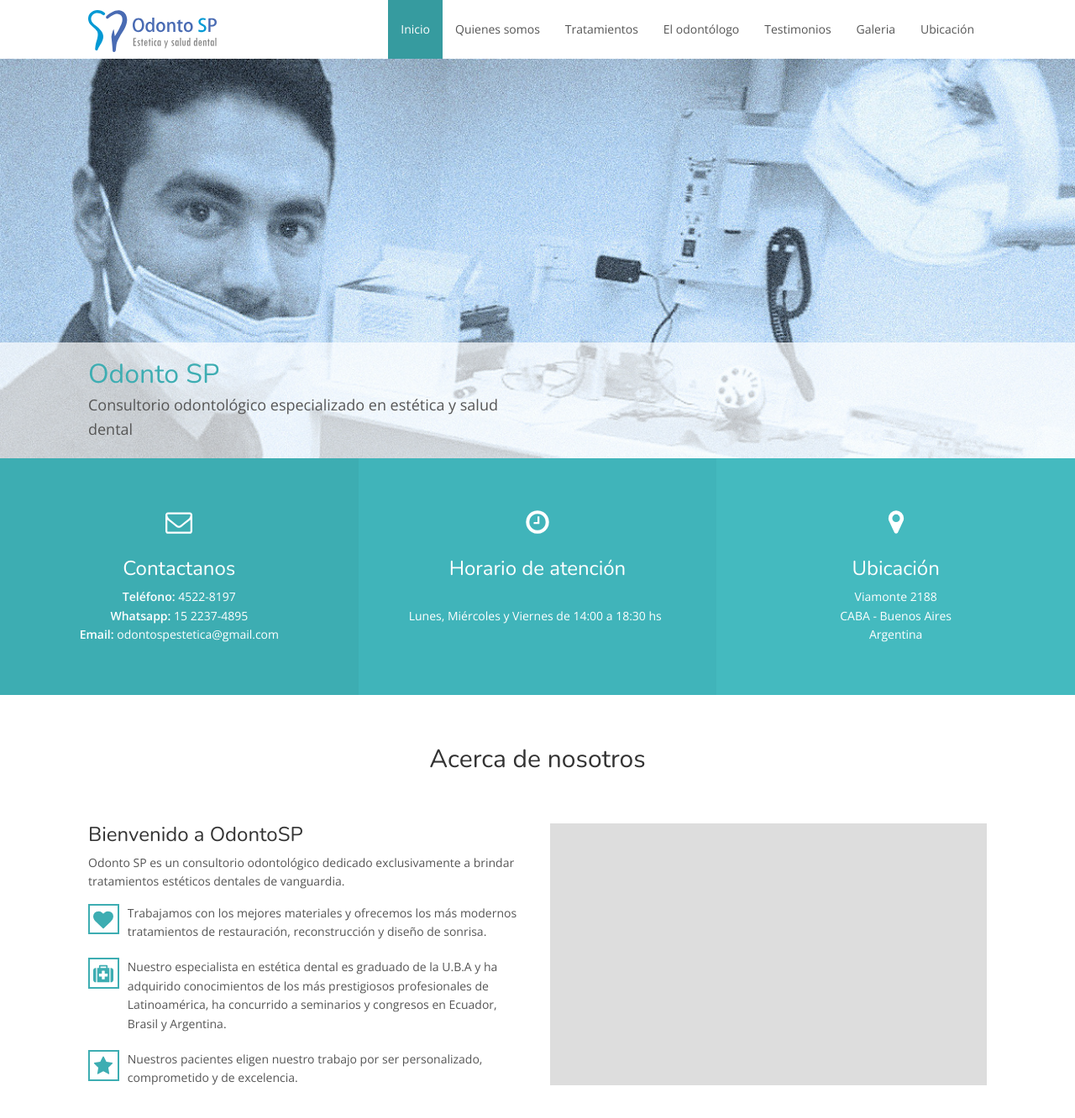
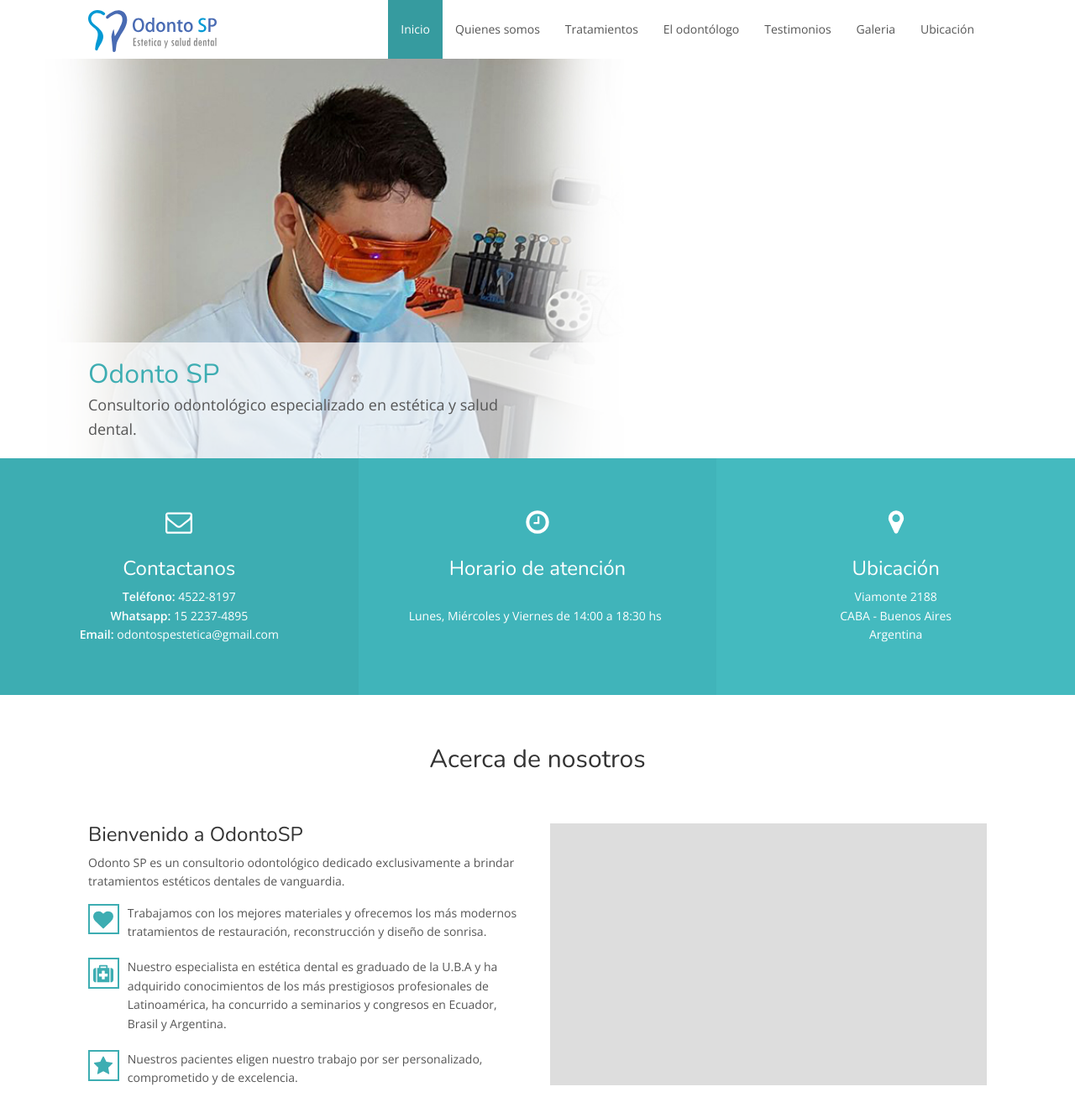
Before and after one commit to lucashpandolfo/lucashpandolfo, a Jekyll site: the page built from index.html, in a window 1280 px wide and 1400 px high. Shown: the top 1332 px of the window at 84% size. Built offline with Jekyll 4.4.1, drawn with Linux system fonts in a browser that asks for light colours; nearby versions of some CDN libraries; some of the changed text lies outside the part shown.

Commit message:
Nuevas fotos para el hero y el doctor. Arreglo un poco el formato del doctor. Icono en el mapa.

```diff
--- a/_config.yml
+++ b/_config.yml
@@ -9,7 +9,7 @@
 hero:
     hero_img: hero.jpg
     hero_title: Odonto SP
-    hero_description: Consultorio odontológico especializado en estética y salud dental
+    hero_description: Consultorio odontológico especializado en estética y salud dental.
 
 # Contact form
 api_token: # Enter API token here
--- a/_data/team.yml
+++ b/_data/team.yml
@@ -1,4 +1,4 @@
 name: Dr. Santiago Pandolfo
 description: Odontólogo U.B.A MN. <br> <strong>ESPECIALISTA EN ESTÉTICA DENTAL</strong>
 image: santiago.jpg
-text: Odontólogo graduado en la U.B.A se encuentra en permanente perfeccionamiento de sus conocimientos en estética dental.
+text: El odontólogo Santiago Pandolfo, graduado en la U.B.A, se especializa en las mas avanzadas técnicas de estética dental. Su atención a los detalles y su preocupación por sus pacientes hacen que sea un profesional sin igual. El doctor se encuentra en permanente perfeccionamiento de sus conocimientos en estética dental.
--- a/index.html
+++ b/index.html
@@ -146,35 +146,17 @@
 <!-- Start Our team -->
 <div id="team" class="team">
   <h2 class="section-title">El Odontólogo</h2>
-  <div class="team-container">
-    <div class="foto">
+  <div class="row team-container">
+    <div class="col-sm-12 col-md-6 doctor">
         <img src="{{ site.baseurl }}/img/{{ site.data.team.image }}" alt="{{ site.data.team.name }}">
         <h4>{{ site.data.team.name }}</h4>
-      <h8>{{ site.data.team.description }}</h6>
+        <h8>{{ site.data.team.description }}</h8>
     </div>
-    <div class="description">
-      <h2>{{ site.data.team.text }}</h2>
+    <div class="col-sm-12 col-md-6 description">
+        <h3>{{ site.data.team.text }}</h3>
     </div>
   </div>
 
-  <!--
-  <div id="team-carousel">
-    {% for member in site.data.team %}
-    <div class="expandable-box">
-      <div class="expandable-box-top">
-        <img src="{{ site.baseurl }}/img/{{ member.image }}" alt="{{ member.name }}">
-        <h4>{{ member.name }}</h4>
-      </div>
-      <div class="expandable-box-bottom">
-        <a href="mailto:{{ member.email }}" data-toggle="tooltip" data-placement="bottom" title="{{ member.email }}"><svg class="icon icon-envelope"><use xlink:href="#icon-envelope"></use></svg></a>
-        </a>
-        <a href="tel:{{ member.phone }}" data-toggle="tooltip" data-placement="bottom" title="{{ member.phone }}"><svg class="icon icon-phone"><use xlink:href="#icon-phone"></use></svg></a>
-        </a>
-      </div>
-    </div>
-    {% endfor %}
-    </div>
-    -->
 </div>
 <!-- End Our team -->
 
@@ -222,5 +204,5 @@
 <!-- End Gallery -->
 
 <!-- Start Map -->
-<div id="location" class="map" data-zoom="{{ site.map.zoom }}" data-address="{{ site.map.address }}" data-address-details="<img src='{{ site.map.address_details }}'>"></div>
+<div id="location" class="map" data-zoom="{{ site.map.zoom }}" data-address="{{ site.map.address }}" data-address-details="<img style='max-width:500px' src='{{ site.map.address_details }}'>"></div>
 <!-- End Map -->
```
Also changed, not shown: _scss/components/_team.scss (+11 -12 lines), _includes/svg-defs.svg, css/main-unprefixed.css, css/main.css, img/hero.jpg, img/santiago.jpg, svg/logo.svg, svg/min/logo.svg, 1 other file. Lines whose indentation alone changed are shown as unchanged.
